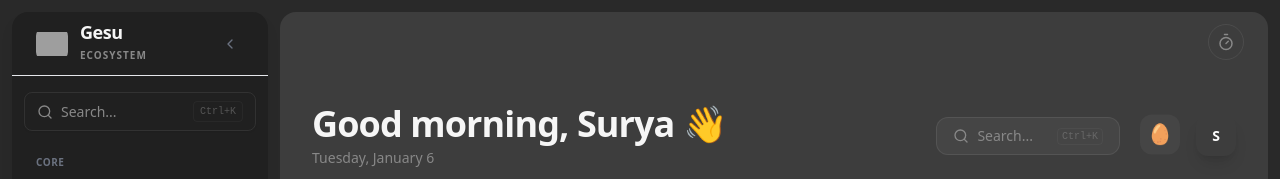
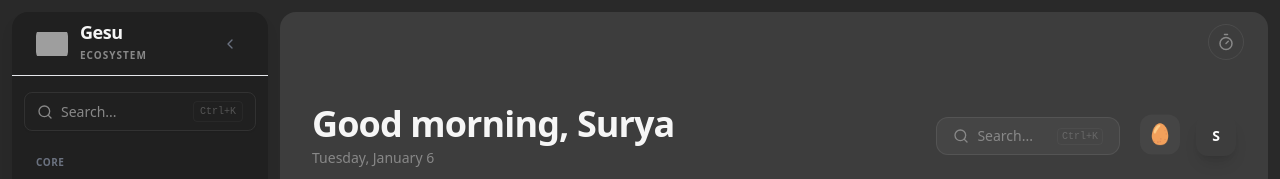
Before and after one commit to gesucreative-hub/gesu-ecosystem-app, a React (Vite) app in the folder apps/gesu-shell/: page /dashboard in a window 1280 px wide. Shown: the top 179 px of the page. Built offline with nearby package versions, Linux system fonts and the light colour scheme; no server answers; grey boxes are pictures that could not be loaded; a web font is replaced by a local one; what @react-pdf/renderer would draw is missing.

Commit message:
style(ui): remove waving hand emoticon from welcome header

```diff
--- a/apps/gesu-shell/src/components/dashboard/WelcomeHeader.tsx
+++ b/apps/gesu-shell/src/components/dashboard/WelcomeHeader.tsx
@@ -66,7 +66,7 @@ export function WelcomeHeader() {
             {/* Left: Greeting */}
             <div className="flex-1">
                 <h1 className="text-3xl md:text-4xl font-extrabold text-tokens-fg tracking-tight mb-1">
-                    {greeting}, {displayName} 👋
+                    {greeting}, {displayName}
                 </h1>
                 <p className="text-sm text-tokens-muted">
                     {dateStr}
```
